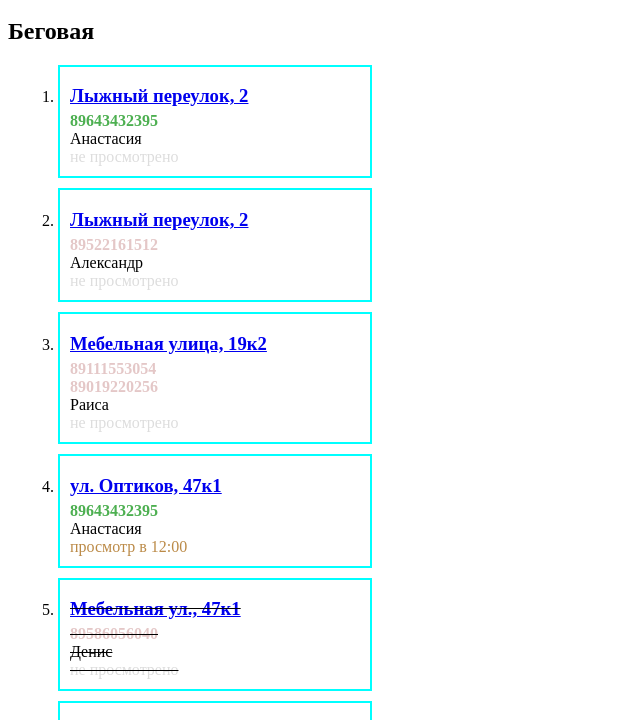
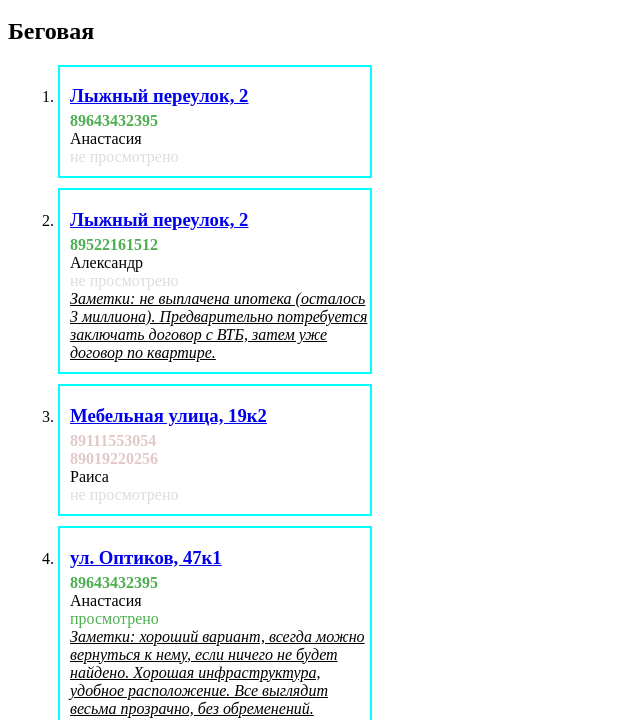
Before and after one commit to Valerii-Tcvetkov/valerii-tcvetkov.github.io, a plain HTML site: page flats.html in a window 1280 px wide. Shown: the part 100-820 px from the top of the page, without its empty margins (0-640 px from the left). Drawn offline with Linux system fonts and the light colour scheme.

Commit message:
Update status

```diff
--- a/flats.html
+++ b/flats.html
@@ -25,9 +25,11 @@
 
         <li>
             <h3><a href="https://realty.yandex.ru/offer/8628696259053743360/">Лыжный переулок, 2</a></h3>
-            <p class="phone" type="tel">89522161512</p>
+            <p class="true-phone" type="tel">89522161512</p>
             <p>Александр</p>
             <p class="not-watched">не просмотрено</p>
+            <p class="note">Заметки: не выплачена ипотека (осталось 3 миллиона). Предварительно
+                потребуется заключать договор с ВТБ, затем уже договор по квартире.</p>
         </li>
 
         <li>
@@ -42,7 +44,9 @@
             <h3><a href="https://spb.cian.ru/sale/flat/229294955/">ул. Оптиков, 47к1</a></h3>
             <p class="true-phone" type="tel">89643432395</p>
             <p>Анастасия</p>
-            <p class="in-watched">просмотр в 12:00</p>
+            <p class="watched">просмотрено</p>
+            <p class="note">Заметки: хороший вариант, всегда можно вернуться к нему, если ничего не будет найдено.
+                 Хорошая инфраструктура, удобное расположение. Все выглядит весьма прозрачно, без обременений.</p>
         </li>
 
         <li class="del">
--- a/styles/flats.css
+++ b/styles/flats.css
@@ -37,6 +37,15 @@ ol > li {
     color: rgb(187, 138, 71);
 }
 
+.watched {
+    color: #4CAF50;
+}
+
 .del {
     text-decoration: line-through;
 }
+
+.note {
+    text-decoration: underline;
+    font-style: italic;
+}
```
